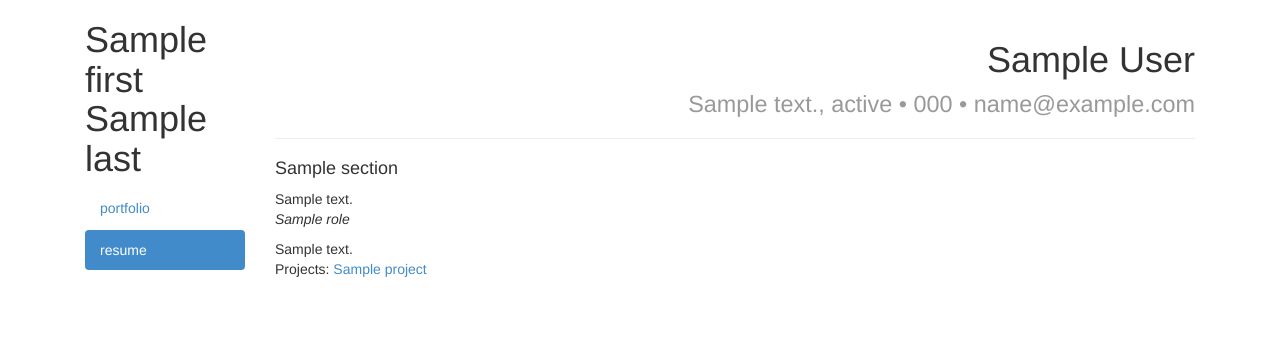
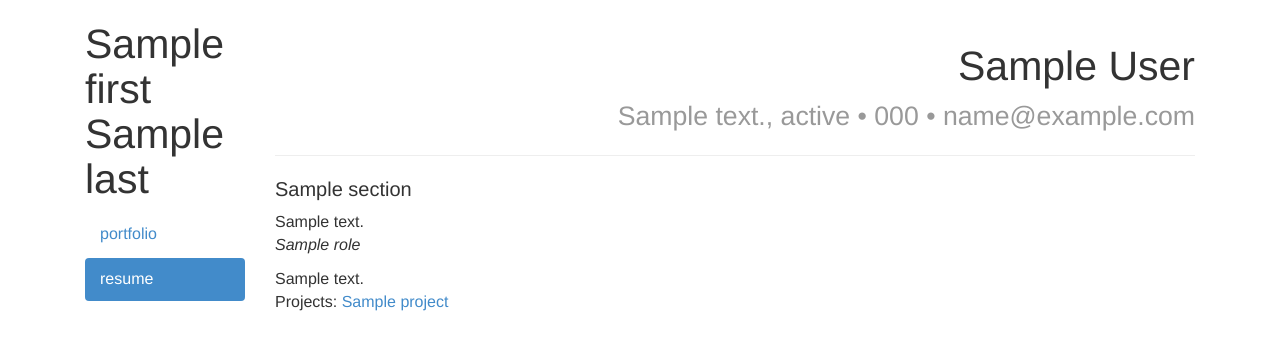
Before and after one commit to macfarlandian/please-hire-me, a Django app: template portfolio/templates/portfolio/resume.html in a window 1280 px wide. Shown: the top 350 px of the page. Run offline with Django 3.2, Linux system fonts and the light colour scheme; the template is opened without the code that fills it: most values are stand-ins (such as "Sample title", 1, 10 or a date in 2020); style sheets or scripts are compiled from the project's sources; some libraries are stand-ins or nearby versions.

Commit message:
increase base font to 16px

```diff
--- a/portfolio/static/bootstrap/less/custom.less
+++ b/portfolio/static/bootstrap/less/custom.less
@@ -2,3 +2,6 @@
 @import "bootstrap.less";
 
 // our customizations follow
+
+// larger font size
+@font-size-base: 16px;
```
